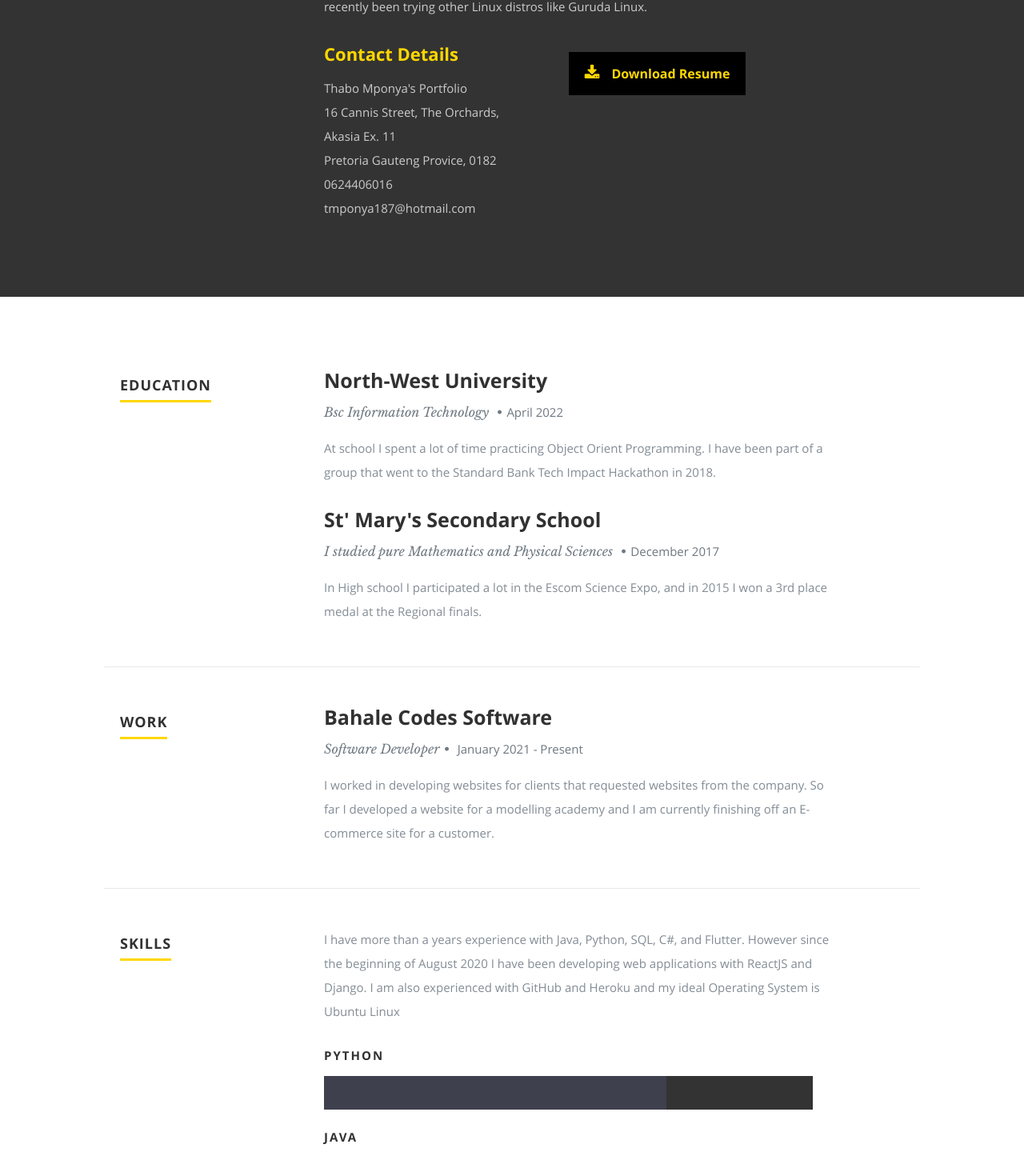
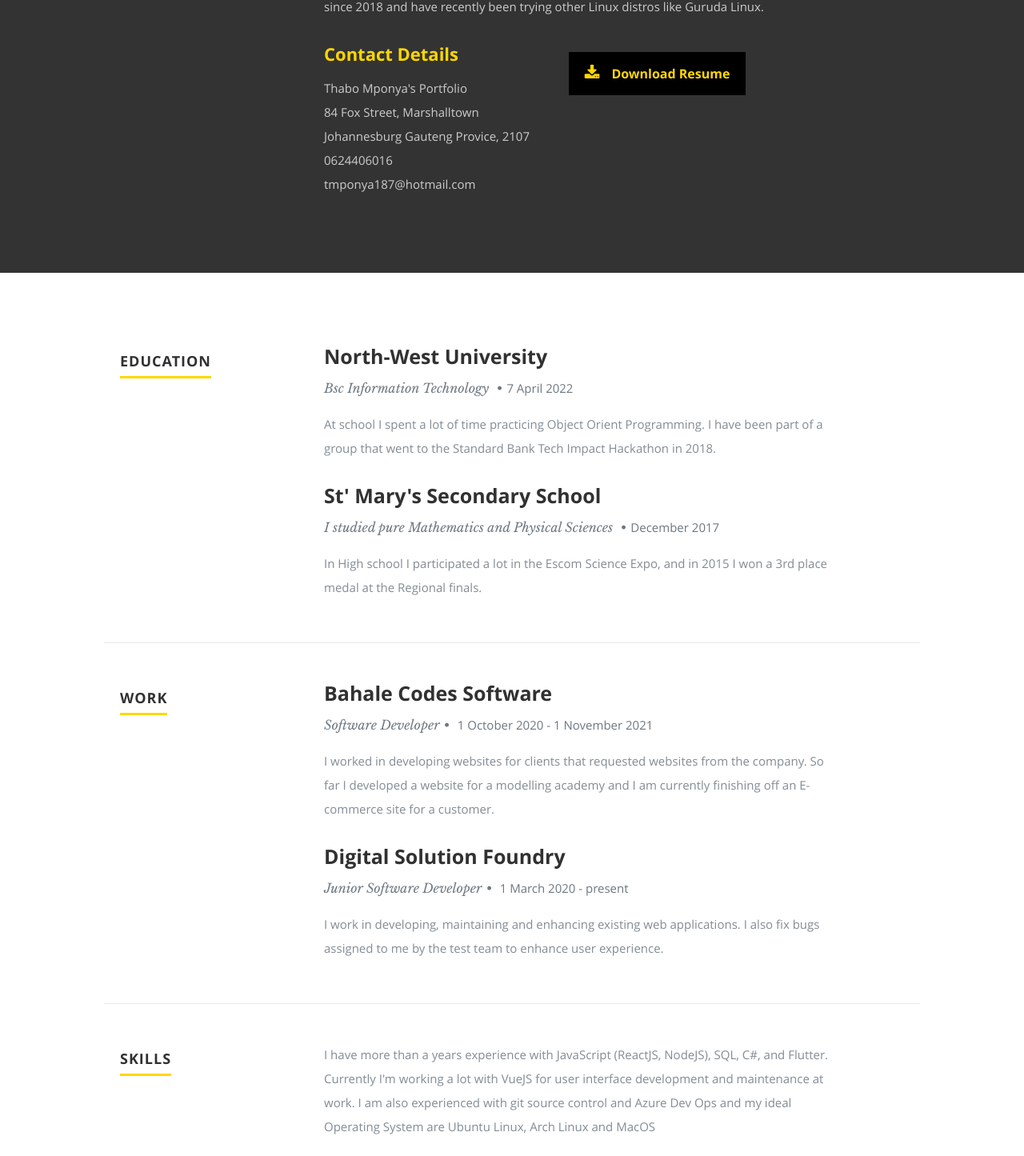
Before and after one commit to BahaleCodes/thabo, a React (Create React App) app: page / in a window 1280 px wide. Shown: the part 1095-2540 px from the top of the page at 80% size. Built offline with nearby package versions, Linux system fonts and the light colour scheme.

Commit message:
April Update

```diff
--- a/public/index.html
+++ b/public/index.html
@@ -13,6 +13,8 @@
 
 
     <title>Thabo's Portfolio</title>
+    <meta name="description"
+      content="I am a young versatile full-stack software developer, I love MacOS and linux, I am interested in cybersecurity, super computers and data structures, and I aspire to develop software that will have a huge impact in people's lives. I am from very humble beginnings but my limitless ambitions will make my code open doors for me that my hands could never handle." />
   </head>
 
   <body>
--- a/public/resumeData.json
+++ b/public/resumeData.json
@@ -1,143 +1,164 @@
 {
   "main": {
-    "name":"Thabo Mponya's Portfolio",
-    "description":"I am a software developer and I use react to develop websites and web applications. I developed this portfolio website using React. I also develop Mobile Applications using Flutter, RESTful API services using Django and sometimes Firebase",
-    "image":"IMG_3012.JPG",
-    "bio":"Passionate software developer, experienced in Java, Python, and C#. I have been learning and practising JavaScript, HTML, CSS, Flutter, Django, and ReactJS through online courses from Udemy since April 2020 and I am a certified Cisco's DevNet instructor. Other programming languages I know include C/C++. I am also very interested in information security, I am aiming to get the IBM Cybersecurity certificate. I am a Linux enthusiast, I have been using Ubuntu since 2018 and have recently been trying other Linux distros like Guruda Linux.",
-    "contactmessage":"Leave a message here if you want to get in contact with me.",
+    "name": "Thabo Mponya's Portfolio",
+    "description": "I am a software developer and I use react to develop websites and web applications. I developed this portfolio website using React. I also develop Mobile Applications using Flutter, RESTful API services using Django and sometimes Firebase",
+    "image": "IMG_3012.JPG",
+    "bio": "Passionate software developer, experienced in JavaScript, Java, and C# .NET. I have been learning and practicing JavaScript, HTML, CSS, Flutter, Django, and ReactJS throughonline courses from Udemy since April 2020 and I am a certified Cisco's DevNet instructor. Other programming languages I know include python and C/C++. I am also very interested in information security, I am aiming to get the IBM Cybersecurity certificate. I am a Linux enthusiast, I have been using Ubuntu since 2018 and have recently been trying other Linux distros like Guruda Linux.",
+    "contactmessage": "Leave a message here if you want to get in contact with me.",
     "email": "tmponya187@hotmail.com",
     "phone": "0624406016",
-    "github":"https://github.com/BahaleCodes/",
-    "project":"https://github.com/BahaleCodes/thabosportfolio.git",
-    "address":{
-      "street":"16 Cannis Street, The Orchards, Akasia Ex. 11",
-      "city":"Pretoria",
-      "state":"Gauteng Provice",
-      "zip": "0182"
+    "github": "https://github.com/BahaleCodes/",
+    "project": "https://github.com/BahaleCodes/thabosportfolio.git",
+    "address": {
+      "street": "84 Fox Street, Marshalltown",
+      "city": "Johannesburg",
+      "state": "Gauteng Provice",
+      "zip": "2107"
     },
     "website": "http://thaboportholio.herokuapp.com",
-    "resumedownload":"ThaboMponyasCV.pdf",
-    "social":[
+    "resumedownload": "ThaboMponyasCV.pdf",
+    "social": [
       {
-        "name":"facebook",
-        "url":"https://www.facebook.com/XTeddyBear187Mp",
-        "className":"fa fa-facebook"
+        "name": "facebook",
+        "url": "https://www.facebook.com/XTeddyBear187Mp",
+        "className": "fa fa-facebook"
       },
       {
-        "name":"linkedin",
-        "url":"https://www.linkedin.com/in/thabo-mponya-6538a219b/",
-        "className":"fa fa-linkedin"
+        "name": "linkedin",
+        "url": "https://www.linkedin.com/in/thabo-mponya-6538a219b/",
+        "className": "fa fa-linkedin"
       },
       {
-        "name":"instagram",
-        "url":"https://www.instagram.com/materialteddybear/",
-        "className":"fa fa-instagram"
+        "name": "instagram",
+        "url": "https://www.instagram.com/materialteddybear/",
+        "className": "fa fa-instagram"
       },
       {
-        "name":"github",
-        "url":"https://github.com/BahaleCodes/",
-        "className":"fa fa-github"
+        "name": "github",
+        "url": "https://github.com/BahaleCodes/",
+        "className": "fa fa-github"
       }
     ]
   },
-  "resume":{
-    "skillmessage":"I have more than a years experience with Java, Python, SQL, C#, and Flutter. However since the beginning of August 2020 I have been developing web applications with ReactJS and Django. I am also experienced with GitHub and Heroku and my ideal Operating System is Ubuntu Linux",
-    "education":[
+  "resume": {
+    "skillmessage": "I have more than a years experience with JavaScript (ReactJS, NodeJS), SQL, C#, and Flutter. Currently I'm working a lot with VueJS for user interface development and maintenance at work. I am also experienced with git source control and Azure Dev Ops and my ideal Operating System are Ubuntu Linux, Arch Linux and MacOS",
+    "education": [
       {
-        "school":"North-West University",
-        "degree":"Bsc Information Technology",
-        "graduated":"April 2022",
-        "description":"At school I spent a lot of time practicing Object Orient Programming. I have been part of a group that went to the Standard Bank Tech Impact Hackathon in 2018."
+        "school": "North-West University",
+        "degree": "Bsc Information Technology",
+        "graduated": "7 April 2022",
+        "description": "At school I spent a lot of time practicing Object Orient Programming. I have been part of a group that went to the Standard Bank Tech Impact Hackathon in 2018."
       },
       {
-        "school":"St' Mary's Secondary School",
-        "degree":"I studied pure Mathematics and Physical Sciences",
-        "graduated":"December 2017",
-        "description":"In High school I participated a lot in the Escom Science Expo, and in 2015 I won a 3rd place medal at the Regional finals."
+        "school": "St' Mary's Secondary School",
+        "degree": "I studied pure Mathematics and Physical Sciences",
+        "graduated": "December 2017",
+        "description": "In High school I participated a lot in the Escom Science Expo, and in 2015 I won a 3rd place medal at the Regional finals."
       }
     ],
-    "work":[
+    "work": [
       {
-        "company":"Bahale Codes Software",
-        "title":"Software Developer",
-        "years":"January 2021 - Present",
-        "description":"I worked in developing websites for clients that requested websites from the company. So far I developed a website for a modelling academy and I am currently finishing off an E-commerce site for a customer."
+        "company": "Bahale Codes Software",
+        "title": "Software Developer",
+        "years": "1 October 2020 - 1 November 2021",
+        "description": "I worked in developing websites for clients that requested websites from the company. So far I developed a website for a modelling academy and I am currently finishing off an E-commerce site for a customer."
+      },
+      {
+        "company": "Digital Solution Foundry",
+        "title": "Junior Software Developer",
+        "years": "1 March 2020 - present",
+        "description": "I work in developing, maintaining and enhancing existing web applications. I also fix bugs assigned to me by the test team to enhance user experience. "
       }
     ],
-    "skills":[
+    "skills": [
       {
-        "name":"Python",
-        "level":"70%"
+        "name": "VueJS",
+        "level": "65%",
+        "xp": "< 1 year"
       },
       {
-        "name":"Java",
-        "level":"75%"
+        "name": "ReactJs",
+        "level": "85%",
+        "xp": "> 1 year"
       },
       {
-        "name":"ReactJs",
-        "level":"80%"
+        "name": "NodeJs",
+        "level": "70%",
+        "xp": "> 1 year"
       },
       {
-        "name":"CSS",
-        "level":"70%"
+        "name": "Python",
+        "level": "60%",
+        "xp": "1 year"
       },
       {
-        "name":"Django",
-        "level":"70%"
+        "name": "Java",
+        "level": "55%",
+        "xp": "2 year"
       },
       {
-        "name":"Flutter",
-        "level":"70%"
+        "name": "HTML & CSS",
+        "level": "75%",
+        "xp": "> 1 year"
       },
       {
-        "name":"SQL",
-        "level":"90%"
+        "name": "Django",
+        "level": "60%",
+        "xp": "1 year"
       },
       {
-        "name":"C#",
-        "level":"65%"
+        "name": "Flutter",
+        "level": "65%",
+        "xp": "1 year"
       },
       {
-        "name":"C/C++",
-        "level":"55%"
+        "name": "SQL",
+        "level": "80%",
+        "xp": "2 year"
       },
       {
-        "name":"NoSql",
-        "level":"75%"
+        "name": "NoSql",
+        "level": "75%",
+        "xp": "> 1 year"
+      },
+      {
+        "name": "C# .NET",
+        "level": "70%",
+        "xp": "2 year"
       }
     ]
   },
-  "portfolio":{
+  "portfolio": {
     "projects": [
       {
-        "title":"Taahirah Modelling Academy",
-        "category":"A website for a Modelling Academy",
-        "image":"01.jpg",
-        "url":"https://www.taahirahmodelingacademy.co.za/"
+        "title": "Taahirah Modelling Academy",
+        "category": "A website for a Modelling Academy",
+        "image": "01.jpg",
+        "url": "https://www.taahirahmodelingacademy.co.za/"
       },
       {
-        "title":"Bahale Codes Software",
-        "category":"A website for a Software Development Company",
-        "image":"02.png",
-        "url":"https://www.bahalecodes.co.za/"
+        "title": "Bahale Codes Software",
+        "category": "A website for a Software Development Company",
+        "image": "02.png",
+        "url": "https://www.bahalecodes.co.za/"
       },
       {
-        "title":"Jays Online Cafe",
-        "category":"A web application a cafe",
-        "image":"03.png",
-        "url":"https://www.jaysonline.co.za/"
+        "title": "Jays Online Cafe",
+        "category": "A web application a cafe",
+        "image": "03.png",
+        "url": "https://www.jaysonline.co.za/"
       },
       {
-        "title":"Courageous Act Foundation",
-        "category":"A website for a social empowerment foundation",
-        "image":"04.png",
-        "url":"https://www.courageousact.org.za/"
+        "title": "Courageous Act Foundation",
+        "category": "A website for a social empowerment foundation",
+        "image": "04.png",
+        "url": "https://www.courageousact.org.za/"
       },
       {
-        "title":"Mrs. Paulinah Teffu's portfolio Website",
-        "category":"A portfolio website for a high performing business woman.",
-        "image":"05.png",
-        "url":"https://paulinahteffu.herokuapp.com/"
+        "title": "Mrs. Paulinah Teffu's portfolio Website",
+        "category": "A portfolio website for a high performing business woman.",
+        "image": "05.png",
+        "url": "https://paulinahteffu.herokuapp.com/"
       }
     ]
   }
--- a/src/Components/Resume.js
+++ b/src/Components/Resume.js
@@ -14,7 +14,7 @@ class Resume extends Component {
 		if (!this.props.data) return null;
 
 		const skillmessage = this.props.data.skillmessage;
-    const education = this.props.data.education.map(function(education) {
+		const education = this.props.data.education.map(function (education) {
 			return (
 				<div key={education.school}>
 					<h3>{education.school}</h3>
@@ -27,7 +27,7 @@ class Resume extends Component {
 			);
 		});
 
-    const work = this.props.data.work.map(function(work) {
+		const work = this.props.data.work.map(function (work) {
 			return (
 				<div key={work.company}>
 					<h3>{work.company}</h3>
@@ -46,10 +46,13 @@ class Resume extends Component {
 			const width = skills.level;
 
 			return (
+				<React.Fragment>
 					<li key={skills.name}>
-          <span style={{ width, backgroundColor }} className={className}></span>
-          <em>{skills.name}</em>
+						<span style={{ width, backgroundColor }} className={className}>
+							<em>{skills.name}	Experience: {skills.xp}</em>
+						</span>
 					</li>
+				</React.Fragment>
 			);
 		});
 
```
Also changed, not shown: 2 other files (tests, documents, lock files or other folders). Lines whose indentation alone changed are shown as unchanged.
